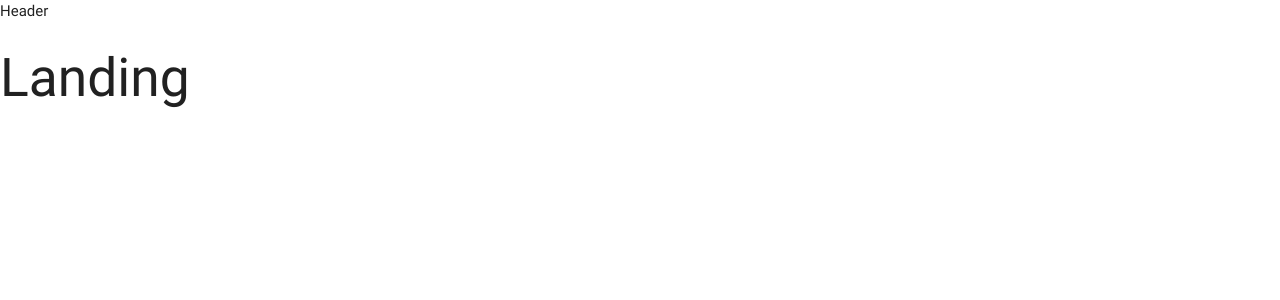
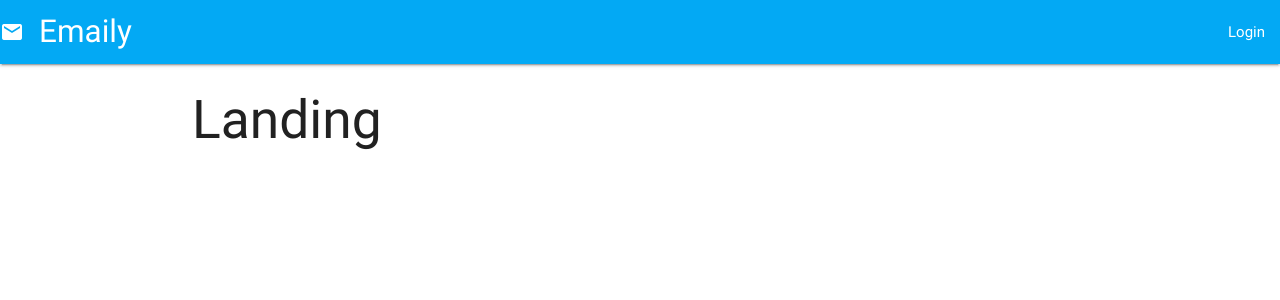
Before and after one commit to WilleniumFalcon91/Email-Feedback-App, a React (Create React App) app in the folder client/: page / in a window 1280 px wide. Shown: the top 300 px of the page. Built offline with nearby package versions, Linux system fonts and the light colour scheme.

Commit message:
initial styling of header and root application

```diff
--- a/client/src/components/App.js
+++ b/client/src/components/App.js
@@ -12,9 +12,11 @@ const App = () => {
       <BrowserRouter>
         <div>
           <Header />
-          <Route exact path="/" component={Landing} />
-          <Route exact path="/surveys" component={Dashboard} />
-          <Route path="/surveys/new" component={SurveyNew} />
+          <div className="container">
+            <Route exact path="/" component={Landing} />
+            <Route exact path="/surveys" component={Dashboard} />
+            <Route path="/surveys/new" component={SurveyNew} />
+          </div>
         </div>
       </BrowserRouter>
     </div>
--- a/client/src/components/Header.js
+++ b/client/src/components/Header.js
@@ -2,7 +2,21 @@ import React, { Component } from "react";
 
 class Header extends Component {
   render() {
-    return <div>Header</div>;
+    return (
+      <nav>
+        <div className="nav-wrapper light-blue">
+          <a href="#!" className="left brand-logo">
+            Emaily
+            <i className="material-icons">email</i>
+          </a>
+          <ul className="right">
+            <li>
+              <a>Login</a>
+            </li>
+          </ul>
+        </div>
+      </nav>
+    );
   }
 }
 
```
